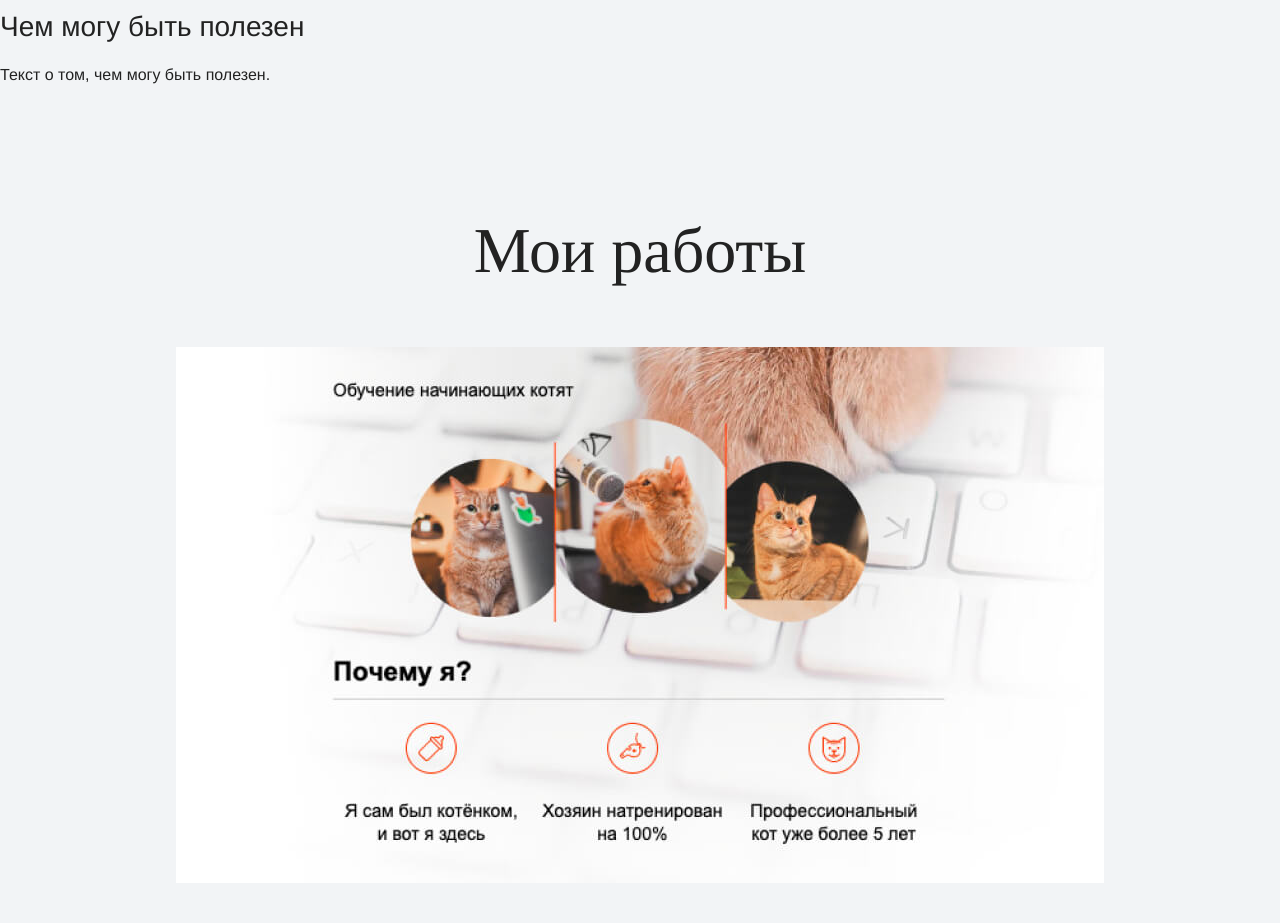
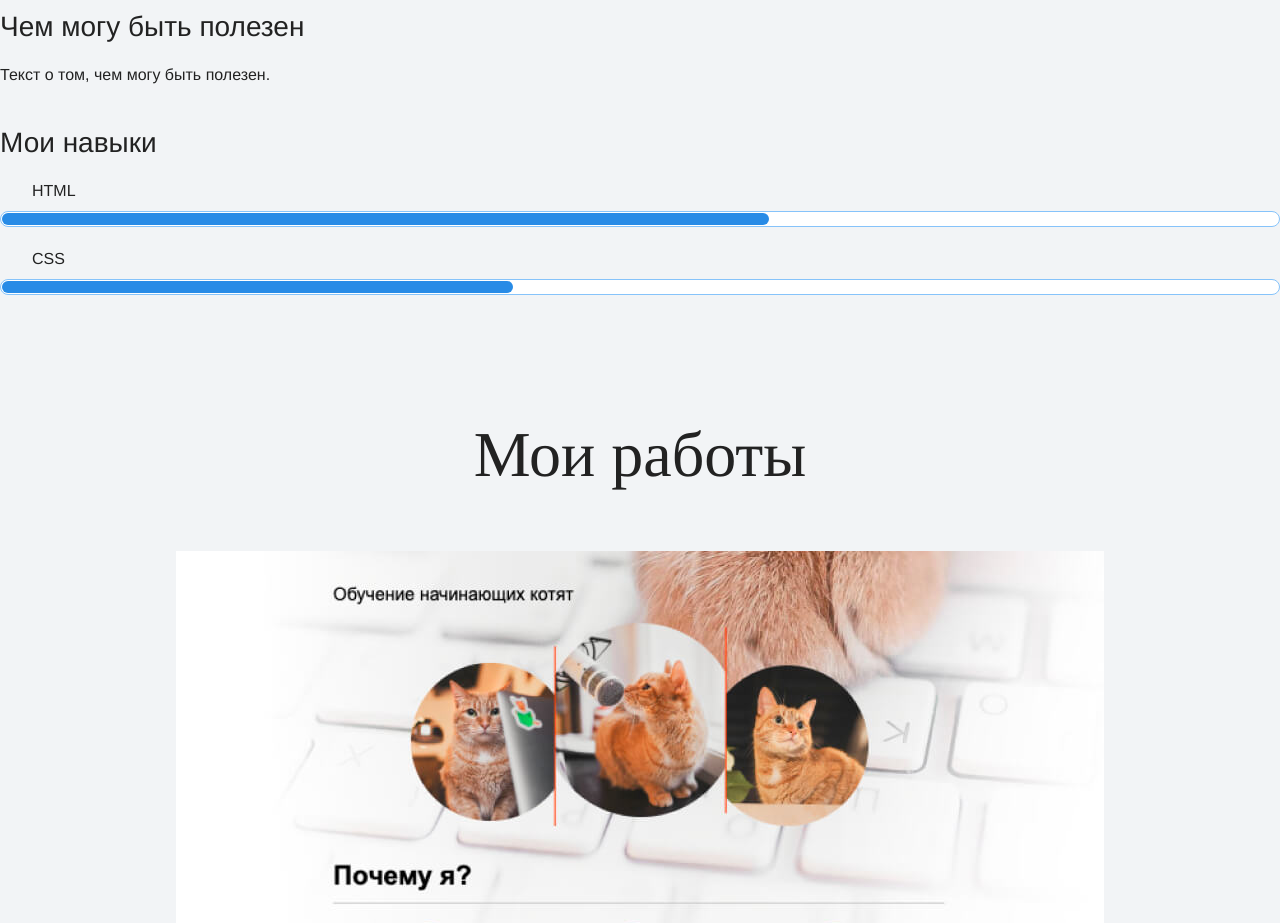
Before and after one commit to ArtemKort/my-site, a plain HTML site: page index.html in a window 1280 px wide. Shown: the part 1860-2783 px from the top of the page. Drawn offline with Linux system fonts and the light colour scheme.

Commit message:
Добавляет процент владения навыками

```diff
--- a/index.html
+++ b/index.html
@@ -28,6 +28,16 @@
       <p>Текст с парой слов о себе.</p>
       <h3>Чем могу быть полезен</h3>
       <p>Текст о том, чем могу быть полезен.</p>
+      <div class="scills">
+        <h3>Мои навыки</h3>
+          <dl class="skills-list">
+            <dt class="scills-html">HTML</dt>
+            <dd class="level"><div style="width: 60%">60%</div></dd>
+            <dt class="skills-css">CSS</dt>
+            <dd class="level"><div style="width: 40%">40%</div></dd>
+          </dl>
+      </div>
+
     </section>
 
     <section class="portfolio">
```
